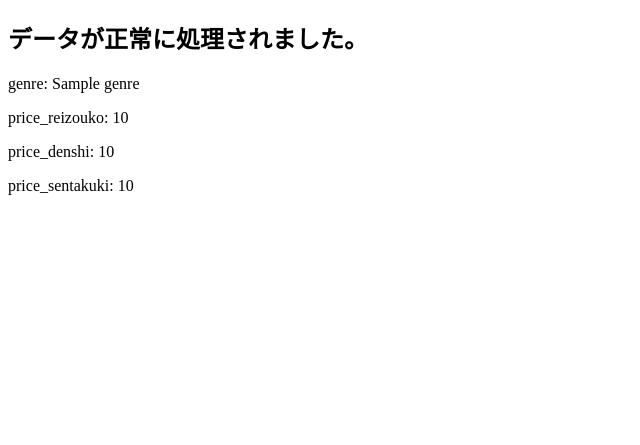
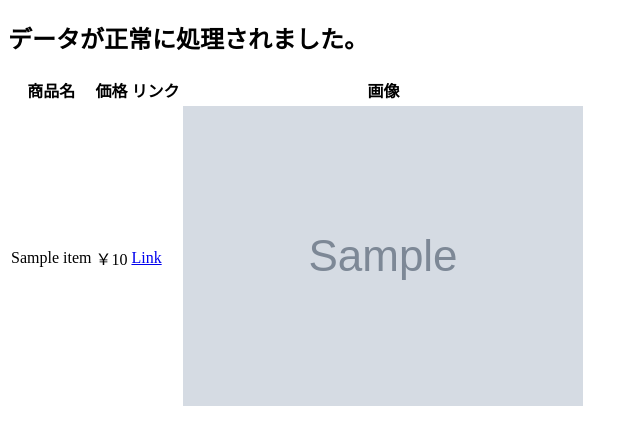
Before and after one commit to daikinakai/rakutenTech_team5, a Django app: template myapp/templates/myapp/views.html in a window 1280 px wide. Shown: the top 445 px of the page, without its empty margins (0-640 px from the left). Run offline with Django 4.2, Linux system fonts and the light colour scheme; the template is opened without the code that fills it: most values are stand-ins (such as "Sample title", 1, 10 or a date in 2020); grey boxes marked "Sample" are stand-in pictures.

Commit message:
Showing every reizouko whose price is under the input price.

```diff
--- a/myapp/templates/myapp/views.html
+++ b/myapp/templates/myapp/views.html
@@ -8,11 +8,30 @@
 </head>
 
 <body>
-    <h2>データが正常に処理されました。</h2>
-    <p>genre: {{ genre }}</p>
-    <p>price_reizouko: {{price_reizouko}}</p>
-    <p>price_denshi: {{price_denshi}}</p>
-    <p>price_sentakuki: {{price_sentakuki}}</p>
+  <h2>データが正常に処理されました。</h2>
+  <!-- <p>genre: {{ genre }}</p>
+  <p>price_reizouko: {{price_reizouko}}</p>
+  <p>price_denshi: {{price_denshi}}</p>
+  <p>price_sentakuki: {{price_sentakuki}}</p> -->
+  <table>
+    <thead>
+      <tr>
+        <th>商品名</th>
+        <th>価格</th>
+        <th>リンク</th>
+        <th>画像</th>
+      </tr>
+    </thead>
+    <tbody>
+    {% for item in data %}
+      <tr>
+        <td>{{ item.Item.itemName }}</td>
+        <td>￥{{ item.Item.itemPrice}}</td>
+        <td><a href="{{ item.Item.itemUrl }}" target="_blank">Link</a></td>
+        <td><img src="{{ item.Item.mediumImageUrls.0.imageUrl }}" alt="{{ item.Item.itemName }}"></td>
+      </tr>
+    {% endfor %}
+    </tbody>
+  </table>
 </body>
-
 </html>
```
Also changed, not shown: myapp/templates/myapp/test_form.html (added, +13 -0 lines), myapp/views.py (+34 -3 lines).
